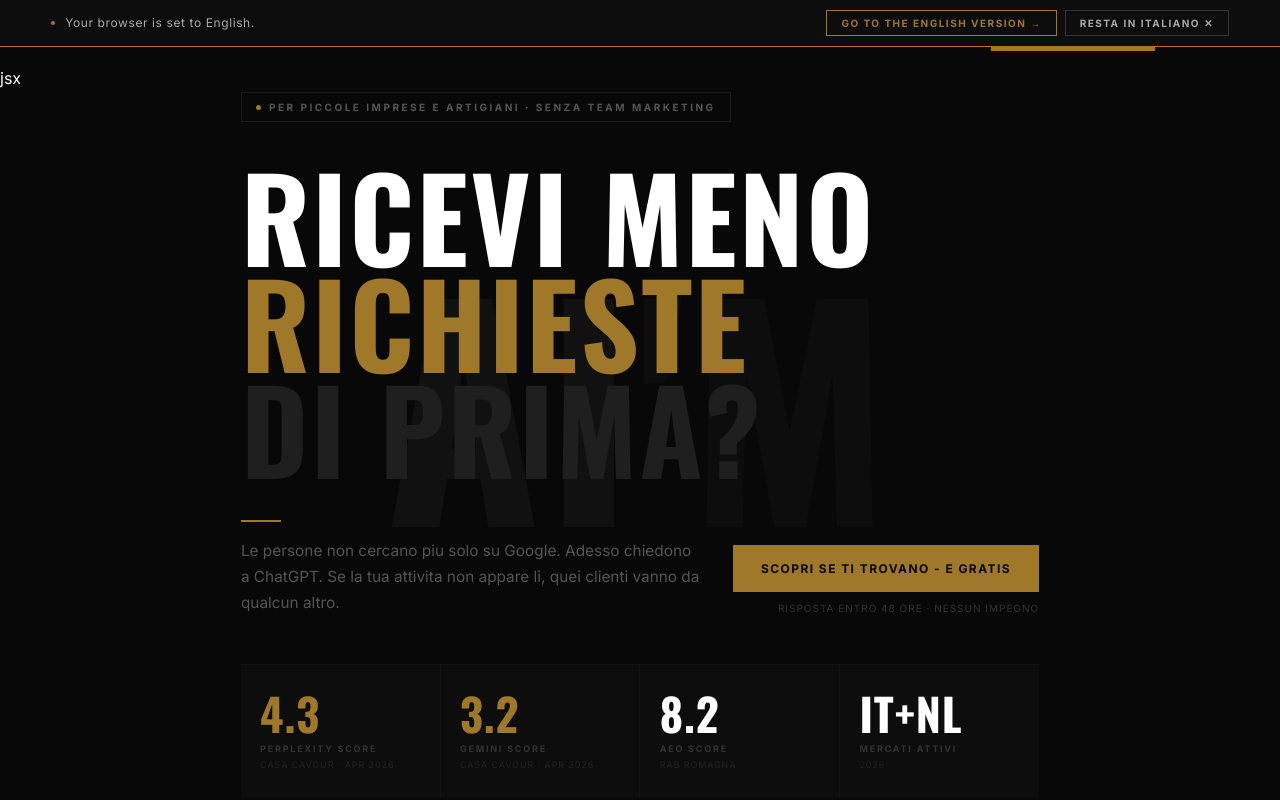
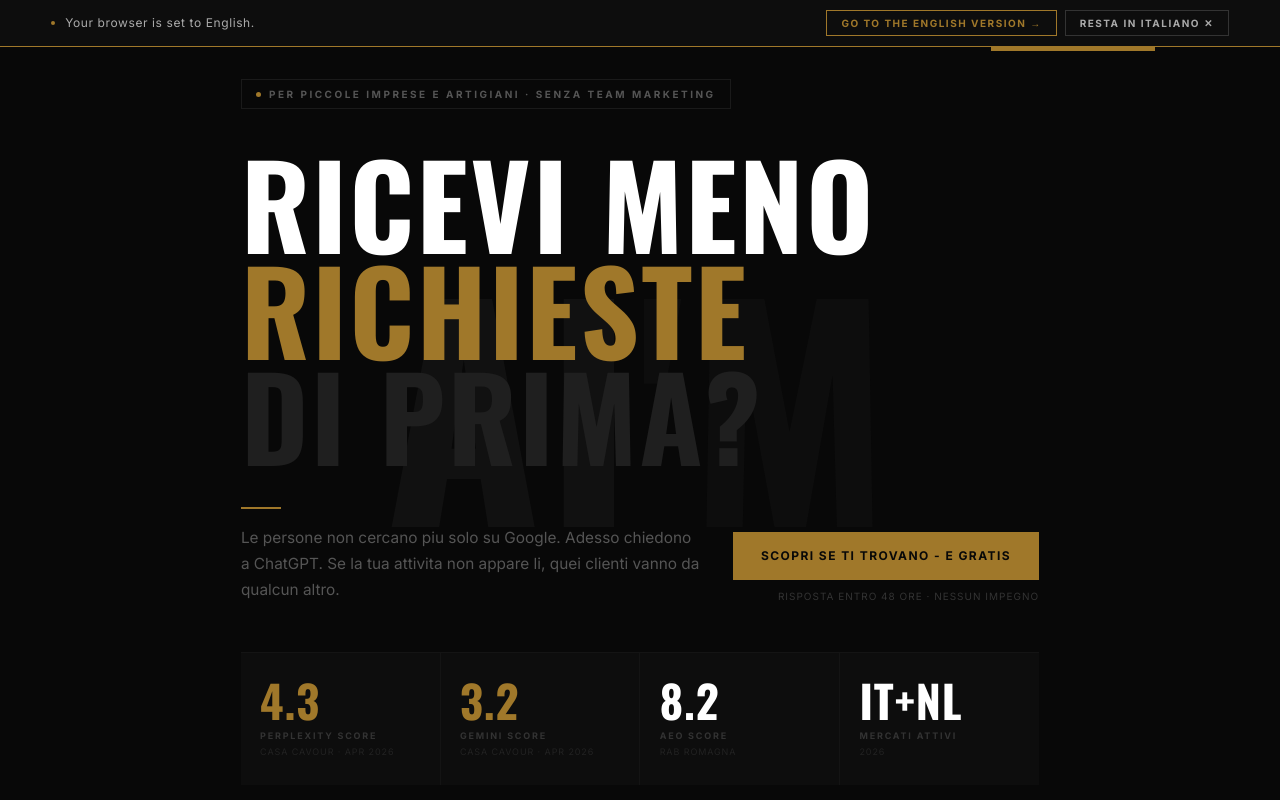
Before and after one commit to vittorionegri68-alt/aim-vns-it, a React (Vite) app: page / in a window 1280 px wide. Shown: the top 800 px of the page. Built offline with nearby package versions, Linux system fonts and the light colour scheme.

Commit message:
fix: rimuovi jsx spurio wordmark IT

```diff
--- a/src/components/Hero.jsx
+++ b/src/components/Hero.jsx
@@ -6,7 +6,7 @@ export default function Hero() {
     <section style={{ background: '#080808', paddingTop: '64px', minHeight: '100vh',
       display: 'flex', flexDirection: 'column', justifyContent: 'center', position: 'relative', overflow: 'hidden' }}>
 
-      jsx{/* Wordmark decorativo background */}
+      {/* Wordmark decorativo background */}
       <div aria-hidden="true" style={{
         position: 'absolute',
         inset: 0,
```
Lines whose indentation alone changed are shown as unchanged.
